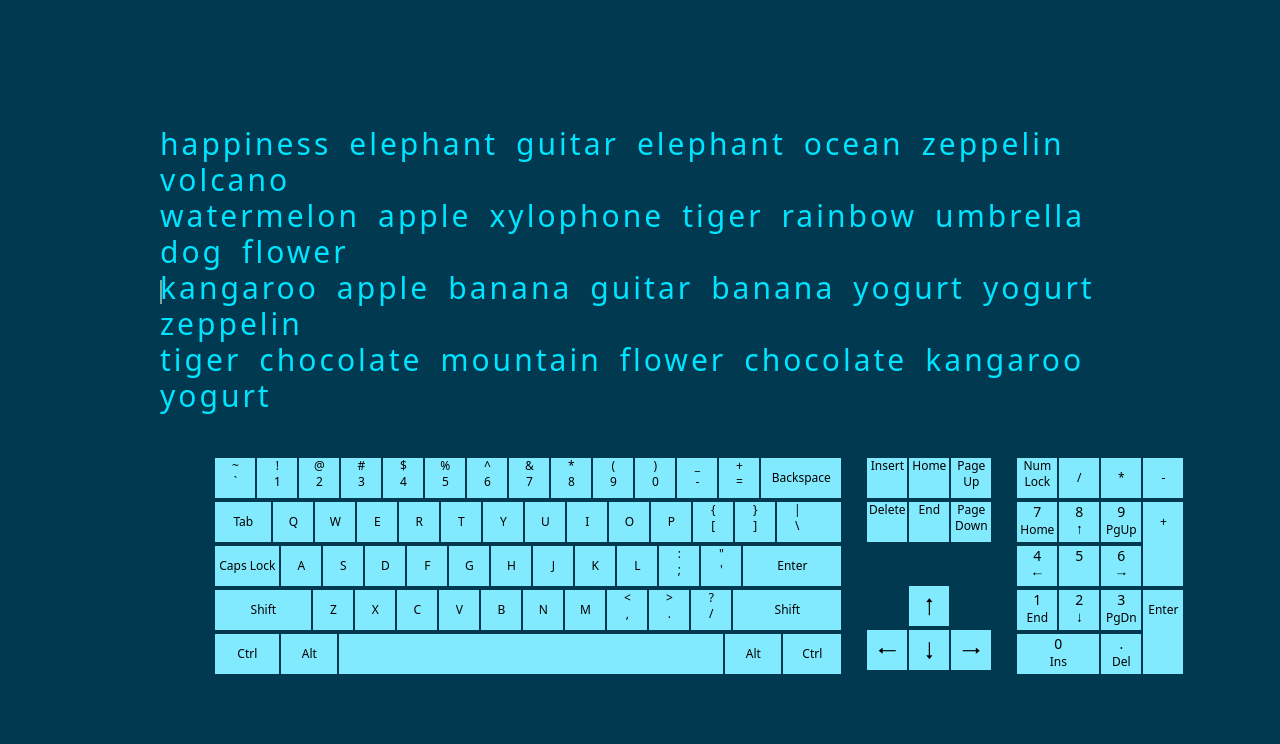
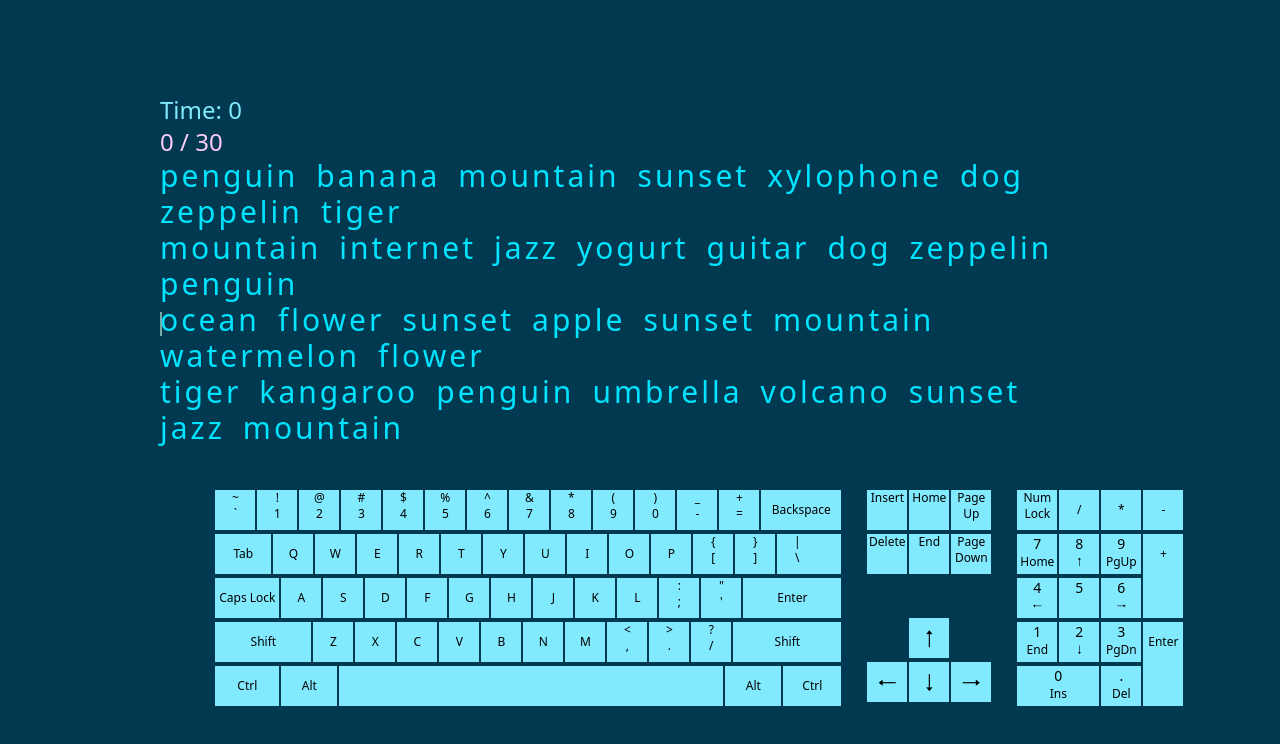
Before and after one commit to Srinjoy003/typing-speed-test, a React (Vite) app: page / in a window 1280 px wide. Shown: the top 744 px of the page. Built offline with nearby package versions, Linux system fonts and the light colour scheme.

Commit message:
wordcount

```diff
--- a/package.json
+++ b/package.json
@@ -11,7 +11,8 @@
   },
   "dependencies": {
     "react": "^18.2.0",
-    "react-dom": "^18.2.0"
+    "react-dom": "^18.2.0",
+    "uuidv4": "^6.2.13"
   },
   "devDependencies": {
     "@types/react": "^18.2.15",
--- a/src/Components/TypingArea.tsx
+++ b/src/Components/TypingArea.tsx
@@ -1,6 +1,9 @@
 import { useRef, useState, useEffect } from "react";
 import Cursor from "./cursor";
-import { ReactNode } from "react";
+import { v4 as uuid } from 'uuid';
+
+
+let global = 0;
 
 type textAreaProp = { textColour: string; textColourCorrect: string, textColourIncorrect: string};
 
@@ -46,13 +49,13 @@ function LineSeparator(wordList: Array<string>, charCount: number) {
   return lineList;
 }
 
-function CreateFinalDiv() {
+function FinalDiv(wordCount: number, lineCount: number, charCount: number, textColour) {
   const randomWords = ["apple", "banana", "chocolate", "dog", "elephant", "flower", "guitar", "happiness", "internet", "jazz", "kangaroo", "lighthouse", "mountain", "notebook", "ocean", "penguin", "quasar", "rainbow", "sunset", "tiger", "umbrella", "volcano", "watermelon", "xylophone", "yogurt", "zeppelin"];
 
   let len = randomWords.length;
-  let wordCount = 36; //36
-  let lineCount = 4; //4
-  let charCount = 60; //60
+  // let wordCount = 36; //36
+  // let lineCount = 4; //4
+  // let charCount = 60; //60
   let wordList = [];
   const spaceChar = "&ensp;"; //8194
 
@@ -75,14 +78,18 @@ function CreateFinalDiv() {
   let finalDiv = finalList.map((subArray, rowIndex) => {
     let subSpan = subArray.map((character, colIndex) => {
       if (character === spaceChar) {
-        return <span key={colIndex} dangerouslySetInnerHTML={{ __html: spaceChar }}></span>;
-      } else {
-        return <span key={colIndex}>{character}</span>;
+        return <span className={`${textColour}`} key={uuid()} dangerouslySetInnerHTML={{ __html: spaceChar }}></span>;
+      }
+
+      else {
+        return <span className={`${textColour}`} key={uuid()}>{character}</span>;
       }
     });
 
-    return <span key={rowIndex}> {subSpan} </span>;
+    return <span key={uuid()}> {subSpan} </span>;
   });
+
+  global++;
 
   return finalDiv;
 }
@@ -90,28 +97,34 @@ function CreateFinalDiv() {
 
 
 
+
+
 function TypingArea({ textColour, textColourCorrect, textColourIncorrect }: textAreaProp) {
+
+  const CreateFinalDiv = () => FinalDiv(100, 4, 60, textColour) //30,10,60
+
+
   const [finalDiv, setFinalDiv] = useState(() => CreateFinalDiv());
   const [finalDivSpans, setFinalDivSpans] = useState<HTMLSpanElement[][]>([]);
-
-
-
-  // const [letterIndex, setLetterIndex] = useState(0);
-  // const [lineIndex, setLineIndex] = useState(0);
-
-  // let finalDiv = CreateFinalDiv();
-  const textDivRef = useRef<HTMLDivElement | null>(null);
-  const cursorRef = useRef<HTMLDivElement>(null)
-
-
   const [translateX, setTranslateX] = useState(0);
   const [translateY, setTranslateY] = useState(-134); //-133 -97
   const [widthList, setWidthList] = useState<any>([]);
   const [jumpIndex, setJumpIndex] = useState(0);
   const [lineIndex, setLineIndex] = useState(0);
 
+  const [wordCount, setWordCount] = useState(0);
+  const [wpm, setWpm] = useState(0);
+
+
+  const textDivRef = useRef<HTMLDivElement | null>(null);
+  const cursorRef = useRef<HTMLDivElement>(null)
 
   let isWrong = false;
+
+  let totalWords = 30;
+  let correctChar = 0;
+  let startTime: Date|null = null;
+  let endTIme: Date|null = null;
 
 
 
@@ -147,7 +160,7 @@ function TypingArea({ textColour, textColourCorrect, textColourIncorrect }: text
       setFinalDivSpans(newFinalDivSpans);
     }
 
-  }, [textDivRef]); //errro possible
+  }, [textDivRef, finalDiv]); //errro possible
 
 
 
@@ -165,7 +178,7 @@ function TypingArea({ textColour, textColourCorrect, textColourIncorrect }: text
 
 
   const handleKeyPress = (event: KeyboardEvent) => {
-    // console.log("a",finalDivSpans[lineIndex][jumpIndex].innerHTML,"a", event.key, "a")
+    console.log(jumpIndex, lineIndex);
     const currentLineWidthList = widthList[lineIndex];
     const currentLineText = finalDivSpans[lineIndex];
 
@@ -173,16 +186,30 @@ function TypingArea({ textColour, textColourCorrect, textColourIncorrect }: text
 
     if ((event.key === "Enter" && jumpIndex === currentLineWidthList.length) || (curSpan && event.key === curSpan.innerHTML) || (curSpan && event.key === " " && curSpan.innerHTML === String.fromCharCode(8194))) {
 
+      if ((curSpan && event.key === " " && curSpan.innerHTML === String.fromCharCode(8194)) || (event.key === "Enter" && jumpIndex === currentLineWidthList.length)){
+        setWordCount((curWordCount) => {
+          return curWordCount + 1;
+        });
+      }
 
-      if(isWrong)
+
+      if(isWrong){
         curSpan?.classList.add(textColourIncorrect);
+        curSpan?.classList.remove(textColour);
+
+        // curSpan?.classList.add(textColourCorrect);
+
+        // curSpan?.classList.remove(textColourCorrect);
+
+      }
 
       else
         curSpan?.classList.add(textColourCorrect);
+        curSpan?.classList.remove(textColour);
+
 
       isWrong = false
-
-
+      correctChar += 1;
 
 
 
@@ -196,6 +223,12 @@ function TypingArea({ textColour, textColourCorrect, textColourIncorrect }: text
         setTranslateX((prevTranslateX) => {
           return prevTranslateX + currentLineWidthList[jumpIndex];
         });
+
+
+        if((lineIndex != 0 || jumpIndex != 0) && startTime === null){
+          startTime = new Date();
+        }
+
 
 
 
@@ -218,16 +251,22 @@ function TypingArea({ textColour, textColourCorrect, textColourIncorrect }: text
             setTranslateY(-134);
             setJumpIndex(0);
             setLineIndex(0);
+            setWordCount(0);
+
+            endTIme = new Date();
+
+            setWpm(() => {
+              return (endTIme - startTime) / 60000
+            });
+
+            startTime = null;
+            endTIme = null;
+
           }
 
           setTranslateX(0);
 
-
         }
-
-
-
-        // console.log(lineIndex, maxLineIndex)
 
       }
     }
@@ -235,20 +274,20 @@ function TypingArea({ textColour, textColourCorrect, textColourIncorrect }: text
     else{
       isWrong = true
 
-
     }
 
 
   };
 
 
-  const modifiedClass = `flex flex-col text-3xl tracking-widest w-fit h-fit ${textColour}`;
+  const modifiedClass = `flex flex-col text-3xl tracking-widest w-fit h-fit`;
 
   return (
     <div className="w-3/4">
-      <input type="text" className="absolute hidden w-40 h-40 bg-gray-300 left-10"></input>
+      <div className="text-2xl text-dolphin-bright">Time: {wpm}</div>
+      <div className="text-2xl text-dolphin-btn">{wordCount} / {totalWords}</div>
       <div ref={textDivRef} className={modifiedClass}>
-        {finalDiv}
+        {...finalDiv}
       </div>
 
       <Cursor translateX={translateX} translateY={translateY} />
```
Also changed, not shown: 1 other file (tests, documents, lock files or other folders).
